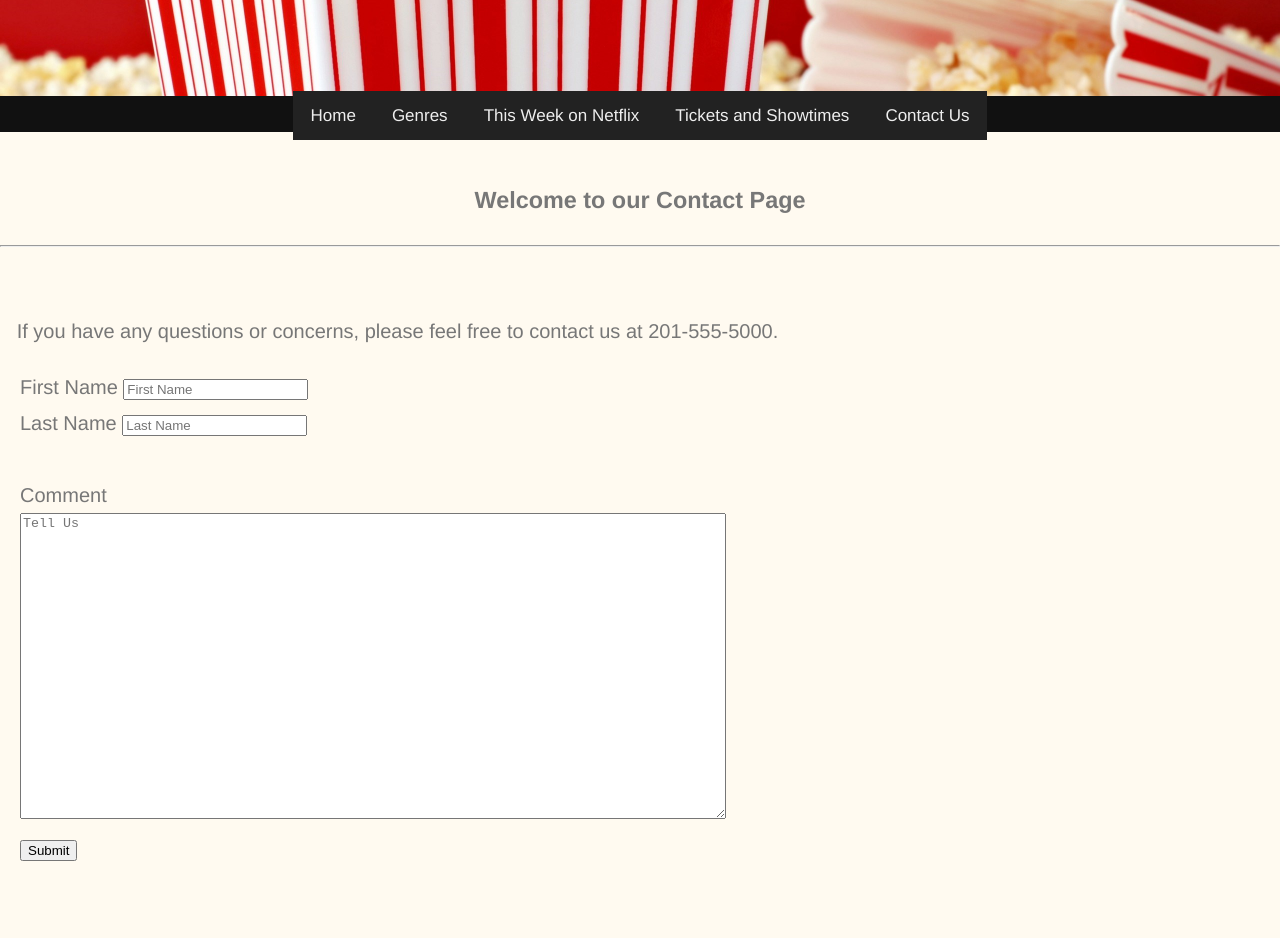
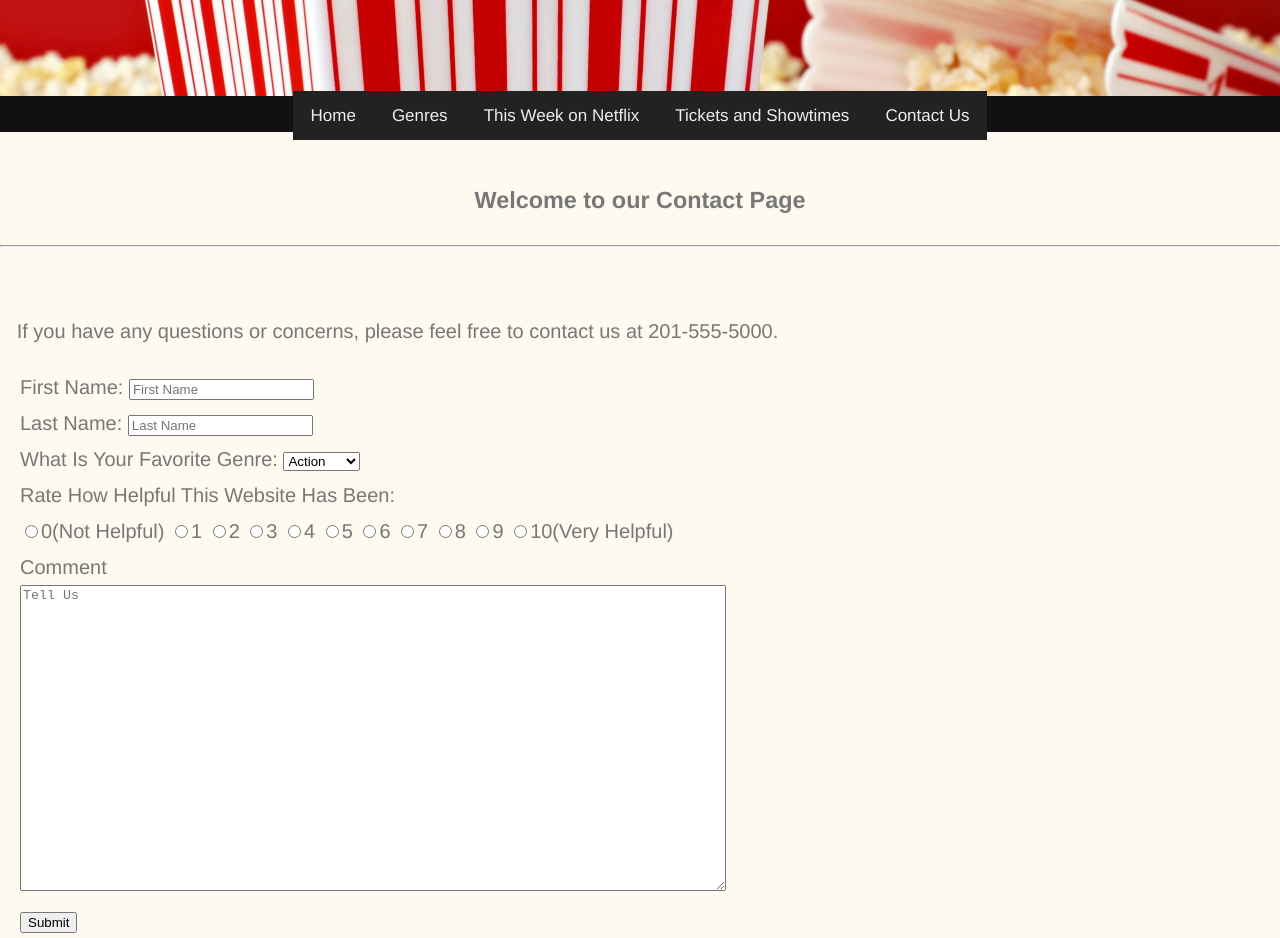
Before and after one commit to 7359/Group-Website, a plain HTML site: page contact.html in a window 1280 px wide. Before the commit the page ends 866 px from the top, so only its background shows below. Drawn offline with Linux system fonts and the light colour scheme.

Commit message:
Update contact.html
added three different types of form elements

```diff
--- a/contact.html
+++ b/contact.html
@@ -19,13 +19,37 @@
         <br>
         <p> &nbsp;&nbsp; If you have any questions or concerns, please feel free to contact us at 201-555-5000.</p>
 
-        <form action="/action_page.php" style="margin-left: 20px">
+         <form name="main" action="/action_page.php" style="margin-left: 20px" onsubmit="return nameValidation()" method="post">
 
-            <label for="fname">First Name</label>
+            <label for="fname">First Name:</label>
             <input type="text" id="fname" name="firstname" placeholder="First Name"><br>
 
-            <label for="lname">Last Name</label>
+            <label for="lname">Last Name:</label>
             <input type="text" id="lname" name="lastname" placeholder="Last Name"><br>
+
+            <label for="favGenre">What Is Your Favorite Genre:</label>
+            <select name = "Genre">
+                <option value = "Action">Action</option>
+                <option value = "Horror">Horror</option>
+                <option value = "Comedy">Comedy</option>
+                <option value = "Sci-Fi">Sci-Fi</option>
+                <option value = "Historical">Historical</option>
+            </select>
+            <br>
+
+            <label for="Rating">Rate How Helpful This Website Has Been:</label><br>
+            <input type="radio" value="0">0(Not Helpful)
+            <input type="radio" value="1">1
+            <input type="radio" value="2">2
+            <input type="radio" value="3">3
+            <input type="radio" value="4">4
+            <input type="radio" value="5">5
+            <input type="radio" value="6">6
+            <input type="radio" value="7">7
+            <input type="radio" value="8">8
+            <input type="radio" value="8">9
+            <input type="radio" value="10">10(Very Helpful)
+
             <br>
             <label for="subject">Comment</label><br>
             <textarea id="comment" name="comment" placeholder="Tell Us"></textarea><br>
```
